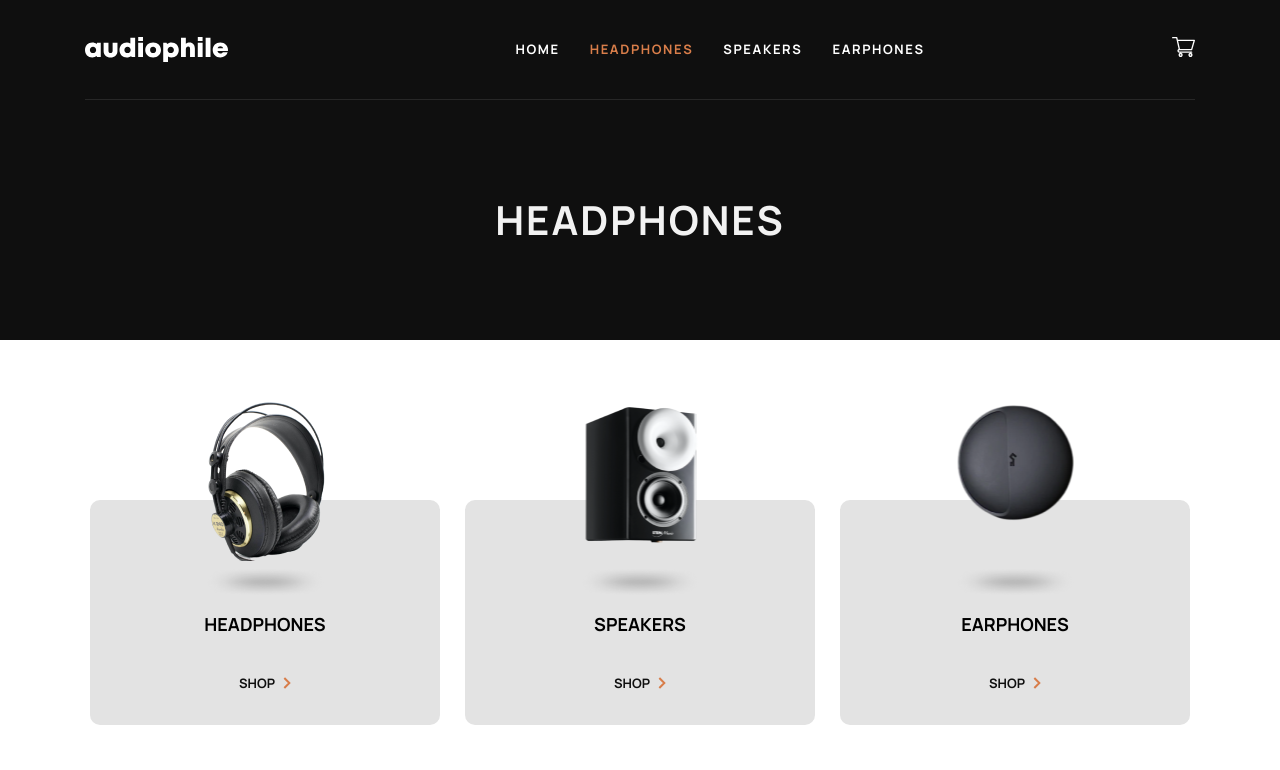
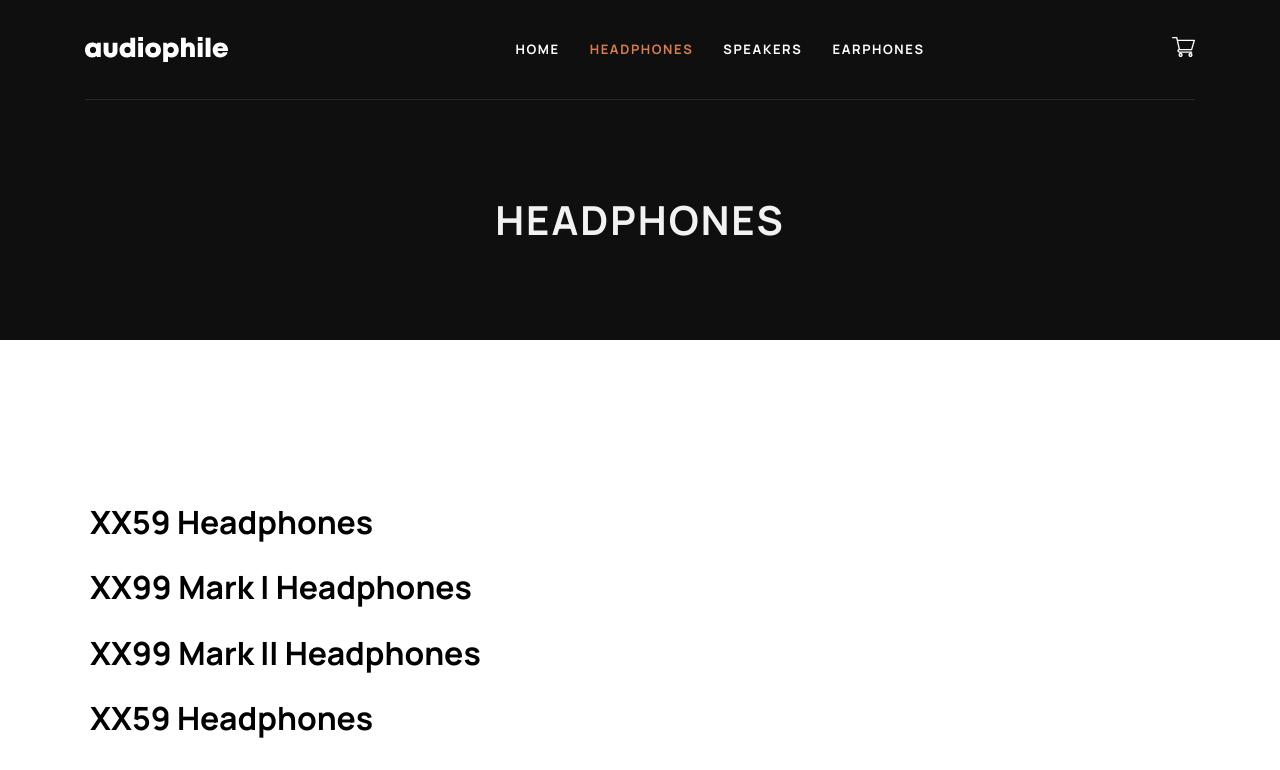
Before and after one commit to GrahamKirwan/audiophile, a Next.js app: page /headphones in a window 1280 px wide. Shown: the top 770 px of the page. Built offline with nearby package versions, Linux system fonts and the light colour scheme; some icons are missing.

Commit message:
data mapping

```diff
--- a/pages/headphones/index.js
+++ b/pages/headphones/index.js
@@ -4,10 +4,23 @@
 import ThreeCardProducts from '../../components/Reusable/ThreeCardProducts'
 import AboutComp from '../../components/Reusable/AboutComp'
 
+import data from '../../data/data.json'
+
 export default function HeadphonesPage() {
+
+    const newData = [];
+
+    data.map((data) => {
+        if (data.category == 'headphones') {
+            newData.push(data);
+        }
+    })
+
   return (
     <>
         <HeroMain page='Headphones' />
+        {newData.map((product) => <h1>{product.name}</h1>)}
+        {newData.map((product) => <h1>{product.name}</h1>)}
         <ThreeCardProducts />
         <AboutComp />
     </>
```
